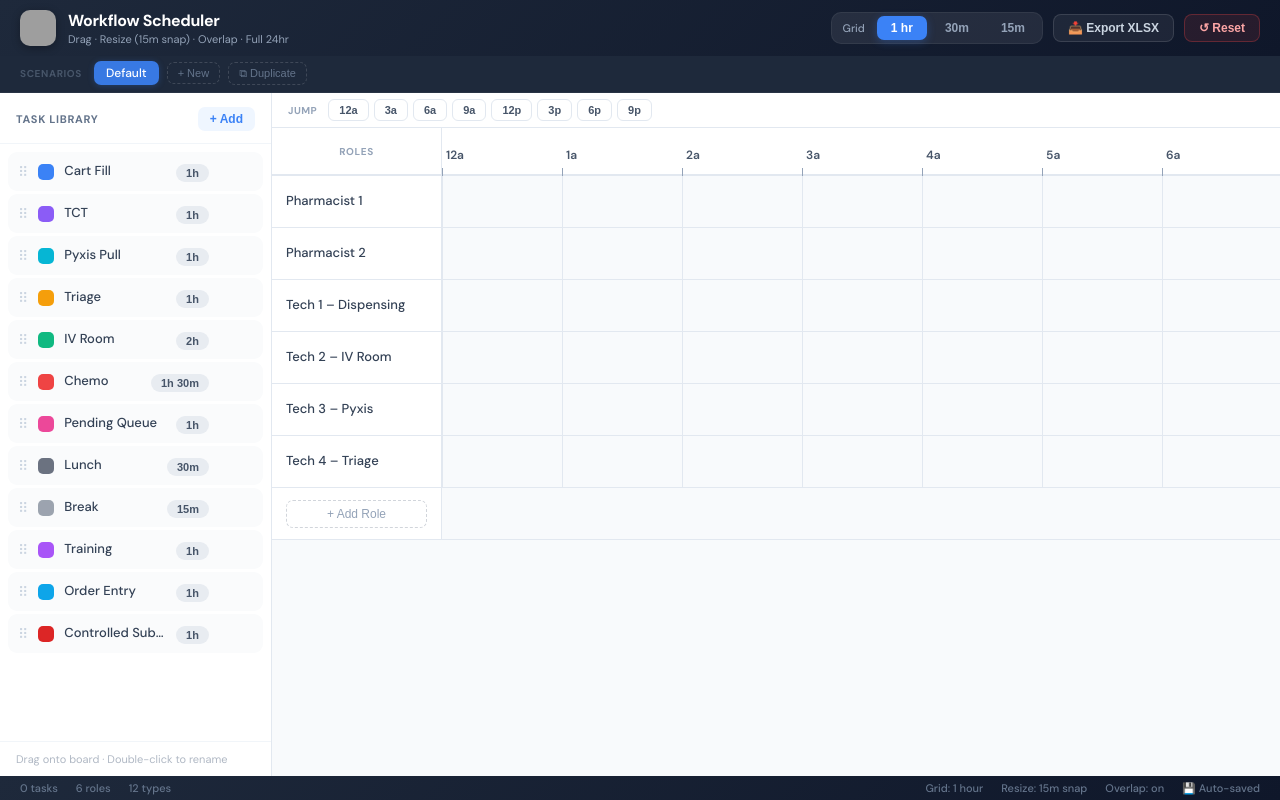
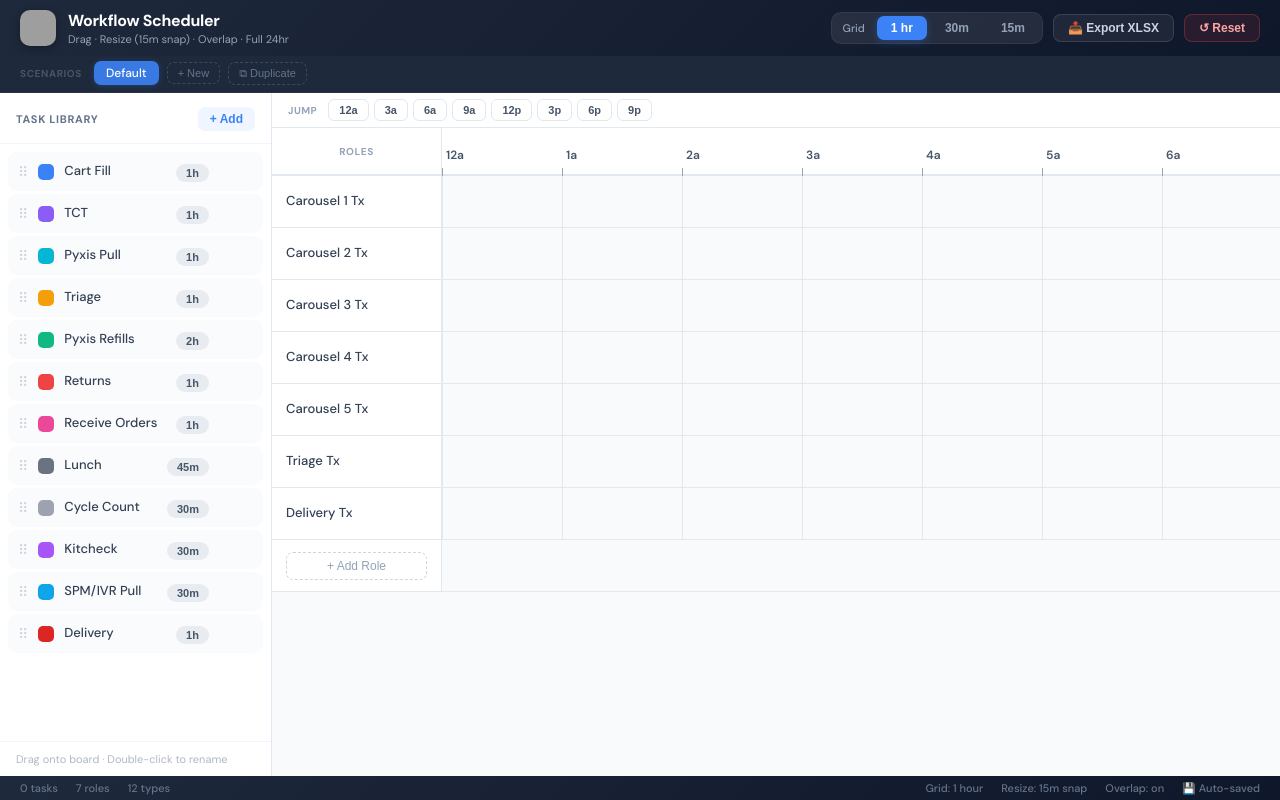
Before and after one commit to jjtjp94/workflows, a React (Vite) app in the folder pharmacy-scheduler-deploy/: page / in a window 1280 px wide. Built offline with nearby package versions, Linux system fonts and the light colour scheme; grey boxes are pictures that could not be loaded.

Commit message:
Update task and role definitions in PharmacyScheduler

```diff
--- a/pharmacy-scheduler-deploy/src/PharmacyScheduler.jsx
+++ b/pharmacy-scheduler-deploy/src/PharmacyScheduler.jsx
@@ -56,23 +56,24 @@ const INIT_TYPES = [
   { id: "t2", name: "TCT", color: "#8b5cf6", dur: 60 },
   { id: "t3", name: "Pyxis Pull", color: "#06b6d4", dur: 60 },
   { id: "t4", name: "Triage", color: "#f59e0b", dur: 60 },
-  { id: "t5", name: "IV Room", color: "#10b981", dur: 120 },
-  { id: "t6", name: "Chemo", color: "#ef4444", dur: 90 },
-  { id: "t7", name: "Pending Queue", color: "#ec4899", dur: 60 },
-  { id: "t8", name: "Lunch", color: "#6b7280", dur: 30 },
-  { id: "t9", name: "Break", color: "#9ca3af", dur: 15 },
-  { id: "t10", name: "Training", color: "#a855f7", dur: 60 },
-  { id: "t11", name: "Order Entry", color: "#0ea5e9", dur: 60 },
-  { id: "t12", name: "Controlled Substance", color: "#dc2626", dur: 60 },
+  { id: "t5", name: "Pyxis Refills", color: "#10b981", dur: 120 },
+  { id: "t6", name: "Returns", color: "#ef4444", dur: 60 },
+  { id: "t7", name: "Receive Orders", color: "#ec4899", dur: 60 },
+  { id: "t8", name: "Lunch", color: "#6b7280", dur: 45 },
+  { id: "t9", name: "Cycle Count", color: "#9ca3af", dur: 30 },
+  { id: "t10", name: "Kitcheck", color: "#a855f7", dur: 30 },
+  { id: "t11", name: "SPM/IVR Pull", color: "#0ea5e9", dur: 30 },
+  { id: "t12", name: "Delivery", color: "#dc2626", dur: 60 },
 ];
 
 const INIT_ROLES = [
-  { id: "r1", name: "Pharmacist 1" },
-  { id: "r2", name: "Pharmacist 2" },
-  { id: "r3", name: "Tech 1 – Dispensing" },
-  { id: "r4", name: "Tech 2 – IV Room" },
-  { id: "r5", name: "Tech 3 – Pyxis" },
-  { id: "r6", name: "Tech 4 – Triage" },
+  { id: "r1", name: "Carousel 1 Tx" },
+  { id: "r2", name: "Carousel 2 Tx" },
+  { id: "r3", name: "Carousel 3 Tx" },
+  { id: "r4", name: "Carousel 4 Tx" },
+  { id: "r5", name: "Carousel 5 Tx" },
+  { id: "r6", name: "Triage Tx" },
+  { id: "r7", name: "Delivery Tx" },
 ];
 
 const JUMPS = [0, 3, 6, 9, 12, 15, 18, 21];
```
